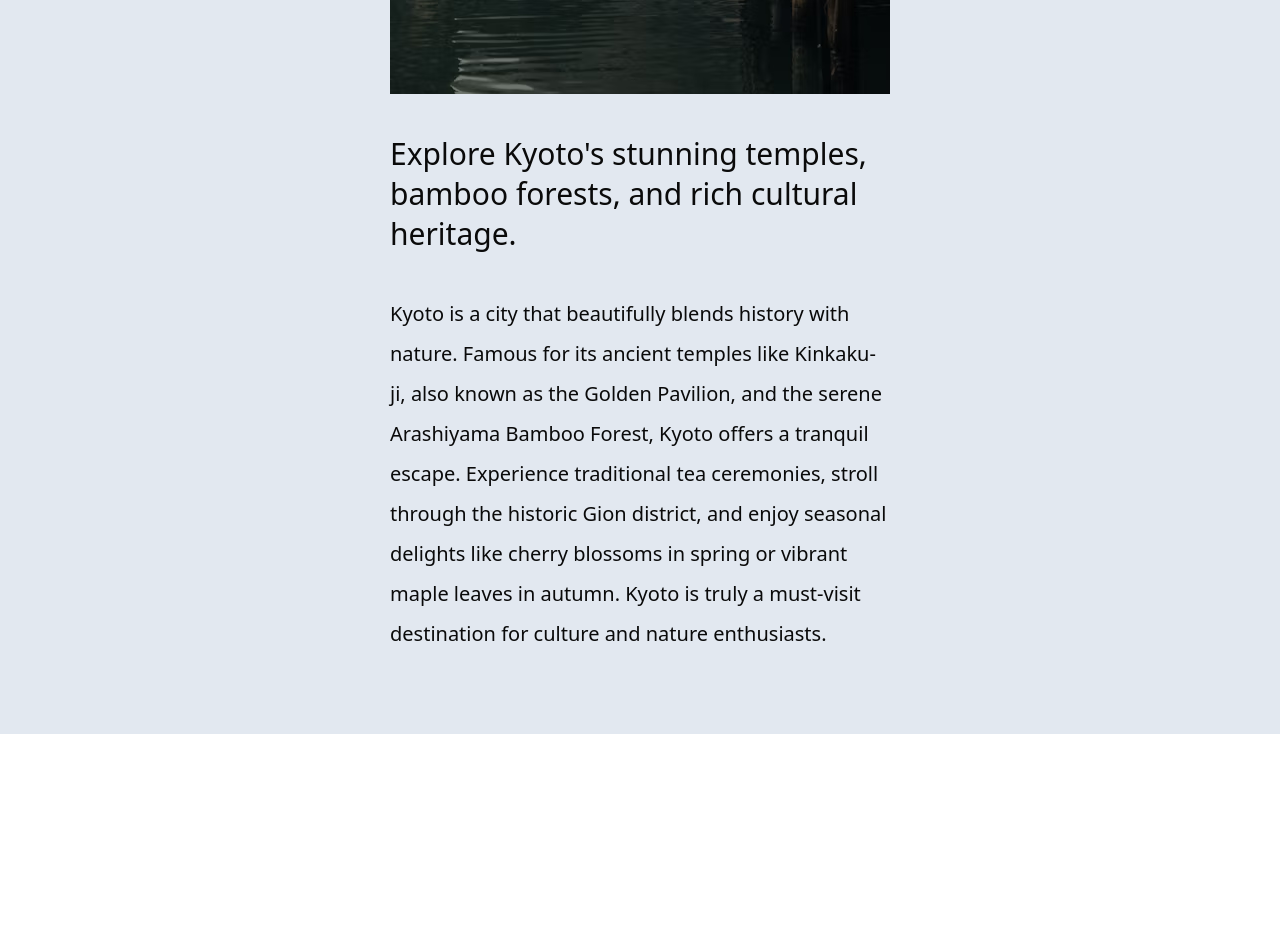
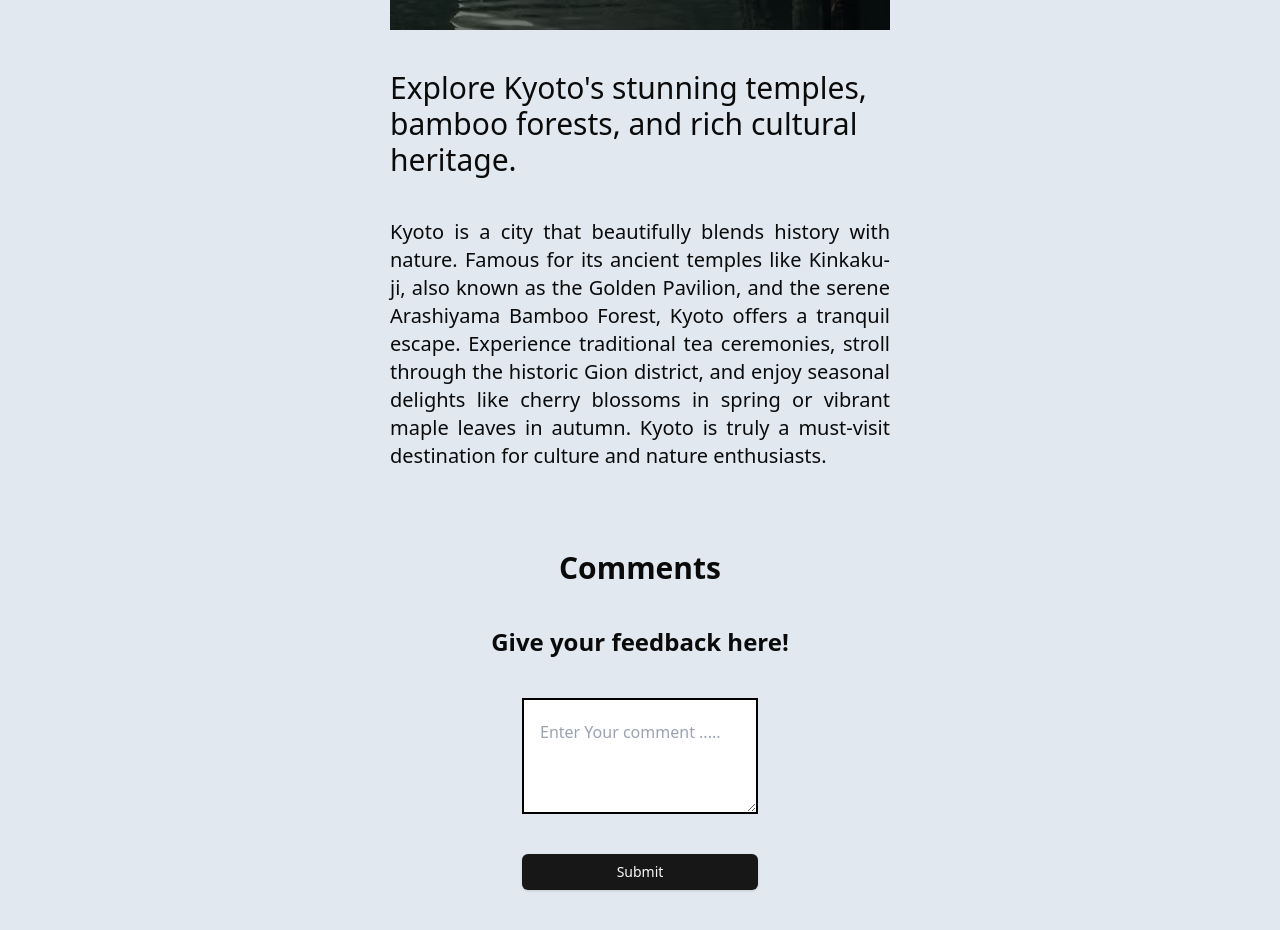
Before and after one commit to sahersaleem/nextJs-blog-app, a Next.js app: page /1 in a window 1280 px wide. Shown: the part 880-1810 px from the top of the page. Before the commit the page ends 1614 px from the top, so only its background shows below. Built offline with nearby package versions, Linux system fonts and the light colour scheme.

Commit message:
second commit

```diff
--- a/src/app/[id]/page.tsx
+++ b/src/app/[id]/page.tsx
@@ -1,6 +1,7 @@
 import React from 'react'
 import {data} from './../../data'
 import Image from 'next/image'
+import Comment from '@/component/Comment'
 const page = async ({params}:{params:Promise<{id:number}>}) => {
    const id = (await params).id
 
@@ -9,13 +10,31 @@ const filterBlog = data.findIndex((item)=>item.id==id)
 const {image , title , shortDescription , fullContent } = data[filterBlog]
 
   return (
-    <div className='w-full h-auto bg-slate-200 flex justify-center items-center flex-col p-20 gap-y-10'>
-s      <h1 className='text-4xl font-bold'>{title}</h1>
+    <div className='w-full h-auto bg-slate-200 pb-20 '>
+    <div className=' flex justify-center items-center flex-col p-20 gap-y-10'>
+  <h1 className='text-4xl font-bold xs:text-center lg:text-left'>{title}</h1>
       <Image src={image} alt="image" width={500} height={500}/>
-      <h2 className='text-3xl lg:w-[500px] leading-10'>{shortDescription}</h2>
-      <p className='lg:w-[500px] text-xl leading-10'>{fullContent}</p>
+      <h2 className='lg:text-3xl lg:w-[500px] leading-10 font-medium'>{shortDescription}</h2>
+      <p className='lg:w-[500px] lg:text-xl leading-10 text-justify'>{fullContent}</p>
+    </div>
+    <div>
+      <Comment/>
+    </div>
     </div>
   )
 }
 
+
+
+
+
+
+
+
+
+
+
+
+
+
 export default page
--- /dev/null
+++ b/src/component/Comment.tsx
@@ -0,0 +1,55 @@
+"use client";
+
+import { Button } from "@/components/ui/button";
+import React, {  useEffect, useState } from "react";
+
+const Comment = () => {
+  const [comments, setComments] = useState<string[]>([]);
+
+  const [newComment, setNewComment] = useState<string>("");
+
+  const handleSubmit = (e) => {
+    e.preventDefault();
+    setComments((prevComment) => [...prevComment, newComment]);
+  };
+
+  useEffect(() => {
+    const savedComment = JSON.parse(localStorage.getItem('comments')!)||[];
+    setNewComment(savedComment);
+  }, []);
+
+  useEffect(() => {
+    const setComments = JSON.stringify(
+      localStorage.setItem("comments", JSON.stringify(newComment))
+    );
+  }, [comments]);
+
+  return (
+    <div className=" justify-center items-center flex flex-col space-y-10">
+      <div>
+        <h1 className="text-3xl font-relway font-bold">Comments</h1>
+        {comments.map((com, index) => (
+          <p key={index} className="border-b  border-[3px] ">{com}</p>
+        ))}
+      </div>
+      <h1 className="text-2xl font-relway font-bold text-center">
+        Give your feedback here!
+      </h1>
+
+      <form onSubmit={handleSubmit} className="flex flex-col space-y-10">
+        <textarea
+          cols={20}
+          rows={3}
+          name="commentSection"
+          placeholder="Enter Your comment ....."
+          value={newComment}
+          onChange={(e) => setNewComment(e.target.value)}
+          className="px-4 py-5 outline-none border-black border-[2px]"
+        ></textarea>
+        <Button type="submit">Submit</Button>
+      </form>
+    </div>
+  );
+};
+
+export default Comment;
```
